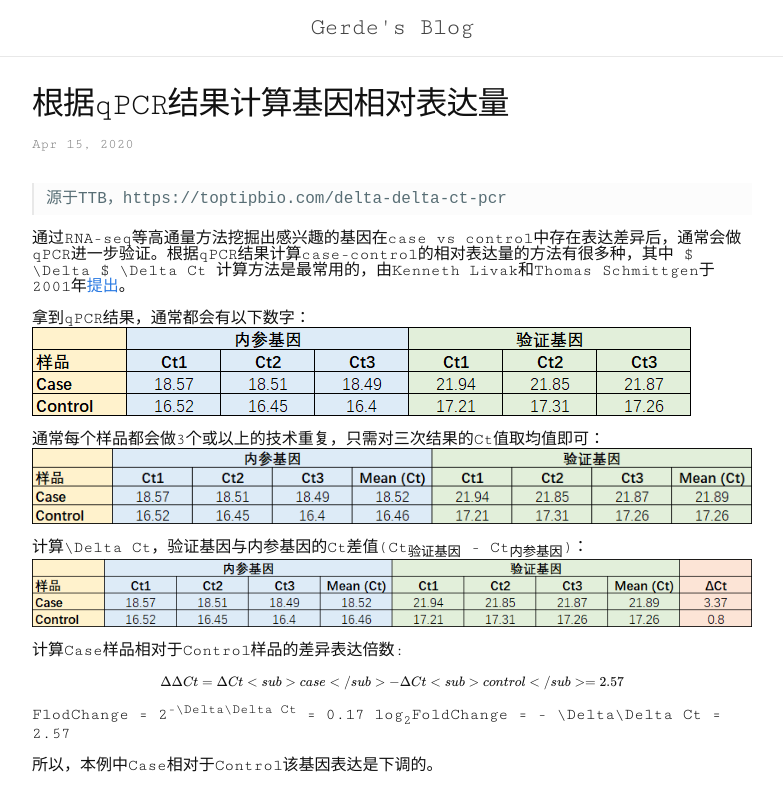
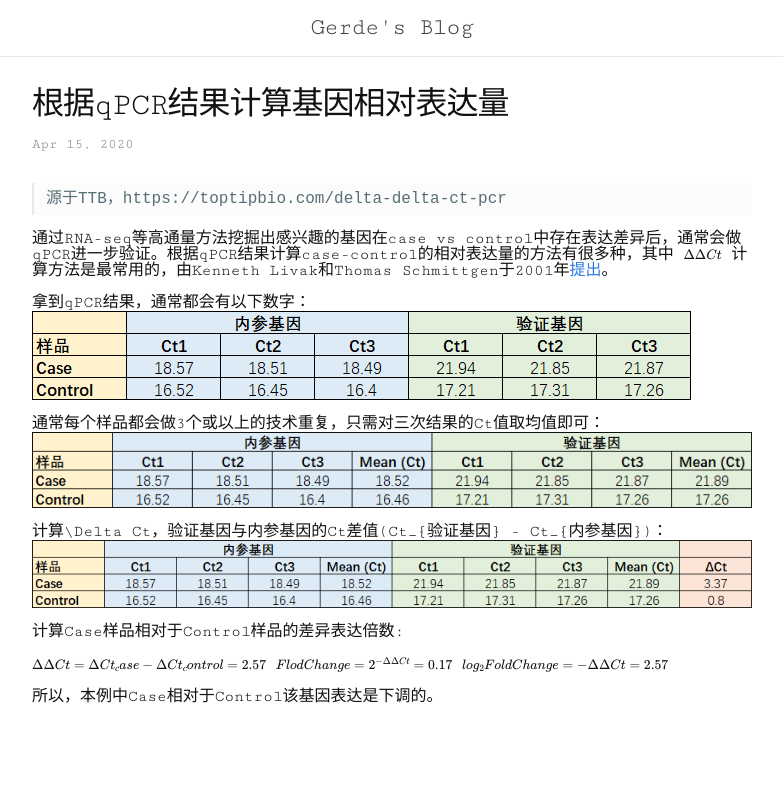
Before and after one commit to Gerde/gerde.github.io, a Jekyll site: the page built from _posts/2020-04-15-qpcr.md, in a window 1280 px wide. Shown: the top 811 px of the page, without its empty margins (248-1031 px from the left). Built offline with Jekyll 4.4.1, drawn with Linux system fonts in a browser that asks for light colours; formulas are drawn with MathJax 3.

Commit message:
modify greek

````diff
--- a/_posts/2020-04-15-qpcr.md
+++ b/_posts/2020-04-15-qpcr.md
@@ -8,7 +8,7 @@ date:   2020-04-15
 源于TTB，https://toptipbio.com/delta-delta-ct-pcr
 ```
 
-通过RNA-seq等高通量方法挖掘出感兴趣的基因在case vs control中存在表达差异后，通常会做qPCR进一步验证。根据qPCR结果计算case-control的相对表达量的方法有很多种，其中 $ \Delta $  \Delta Ct 计算方法是最常用的，由Kenneth Livak和Thomas Schmittgen于2001年[提出](https://doi.org/10.1006/meth.2001.1262)。
+通过RNA-seq等高通量方法挖掘出感兴趣的基因在case vs control中存在表达差异后，通常会做qPCR进一步验证。根据qPCR结果计算case-control的相对表达量的方法有很多种，其中 $$ \Delta\Delta Ct $$ 计算方法是最常用的，由Kenneth Livak和Thomas Schmittgen于2001年[提出](https://doi.org/10.1006/meth.2001.1262)。
 
 拿到qPCR结果，通常都会有以下数字：
 ![]({{site.baseurl}}/images/qpcr_1_20200415.png)
@@ -16,15 +16,13 @@ date:   2020-04-15
 通常每个样品都会做3个或以上的技术重复，只需对三次结果的Ct值取均值即可：
 ![]({{site.baseurl}}/images/qpcr_2_20200415.png)
 
-计算\Delta Ct，验证基因与内参基因的Ct差值(Ct<sub>验证基因</sub> - Ct<sub>内参基因</sub>)：
+计算\Delta Ct，验证基因与内参基因的Ct差值(Ct_{验证基因} - Ct_{内参基因})：
 ![]({{site.baseurl}}/images/qpcr_3_20200415.png)
 
 计算Case样品相对于Control样品的差异表达倍数:
 
-$$ \Delta\Delta Ct = \Delta Ct<sub>case</sub> - \Delta Ct<sub>control</sub> = 2.57 $$
-
-
-FlodChange = 2<sup>-\Delta\Delta Ct</sup> = 0.17
-log<sub>2</sub>FoldChange = - \Delta\Delta Ct = 2.57
+$$ \Delta\Delta Ct = \Delta Ct_case - \Delta Ct_control = 2.57 $$
+$$ FlodChange = 2^{-\Delta\Delta Ct} = 0.17 $$
+$$ log_2FoldChange = - \Delta\Delta Ct = 2.57 $$
 
 所以，本例中Case相对于Control该基因表达是下调的。
````
